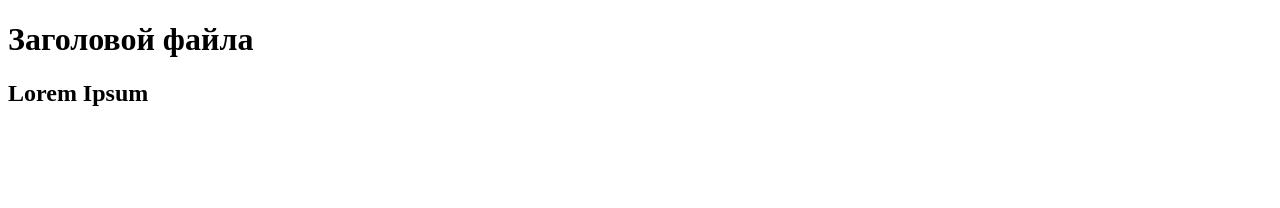
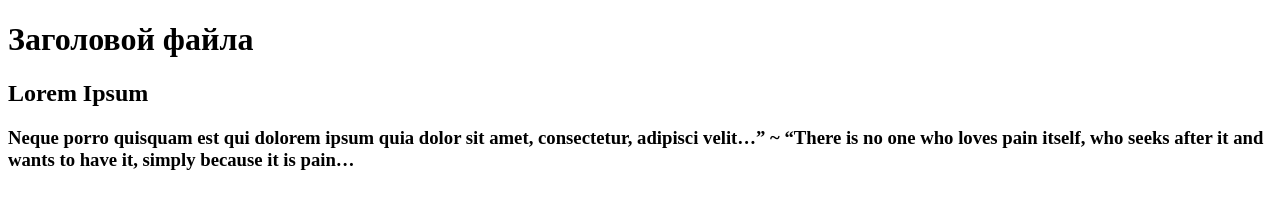
Before and after one commit to AnnushkaStark/GB_git, a plain HTML site: page hometask_2.html in a window 1280 px wide. Drawn offline with Linux system fonts and the light colour scheme.

Commit message:
третий коммит

```diff
--- a/hometask_2.html
+++ b/hometask_2.html
@@ -8,6 +8,10 @@
 <body>
     <h1>Заголовой файла</h1>
     <h2>Lorem Ipsum</h2>
+    <h3>Neque porro quisquam est qui dolorem ipsum quia dolor sit amet,
+        consectetur, adipisci velit…” ~
+        “There is no one who loves pain itself,
+         who seeks after it and wants to have it, simply because it is pain…</h3>
 
 </body>
 </html>
```
